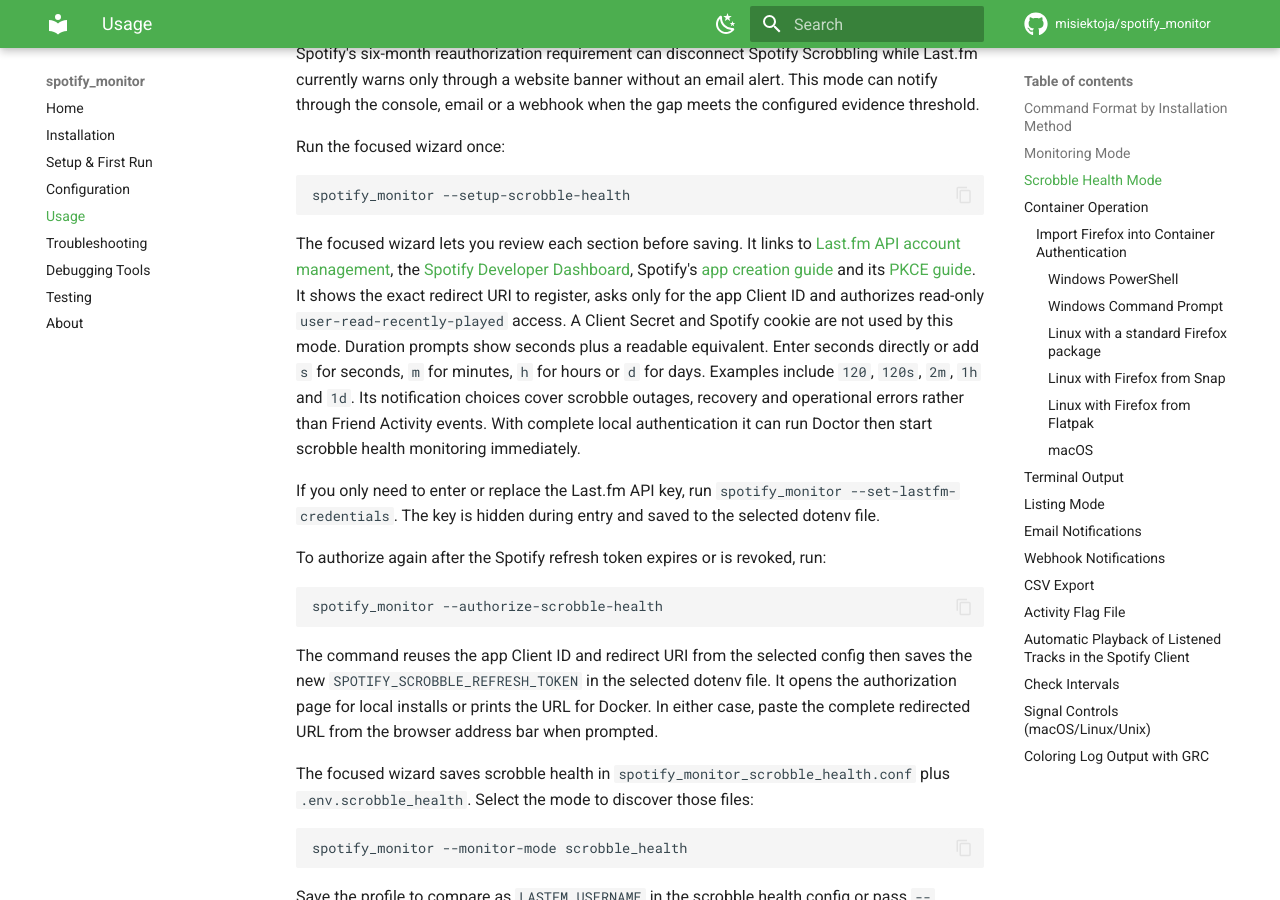
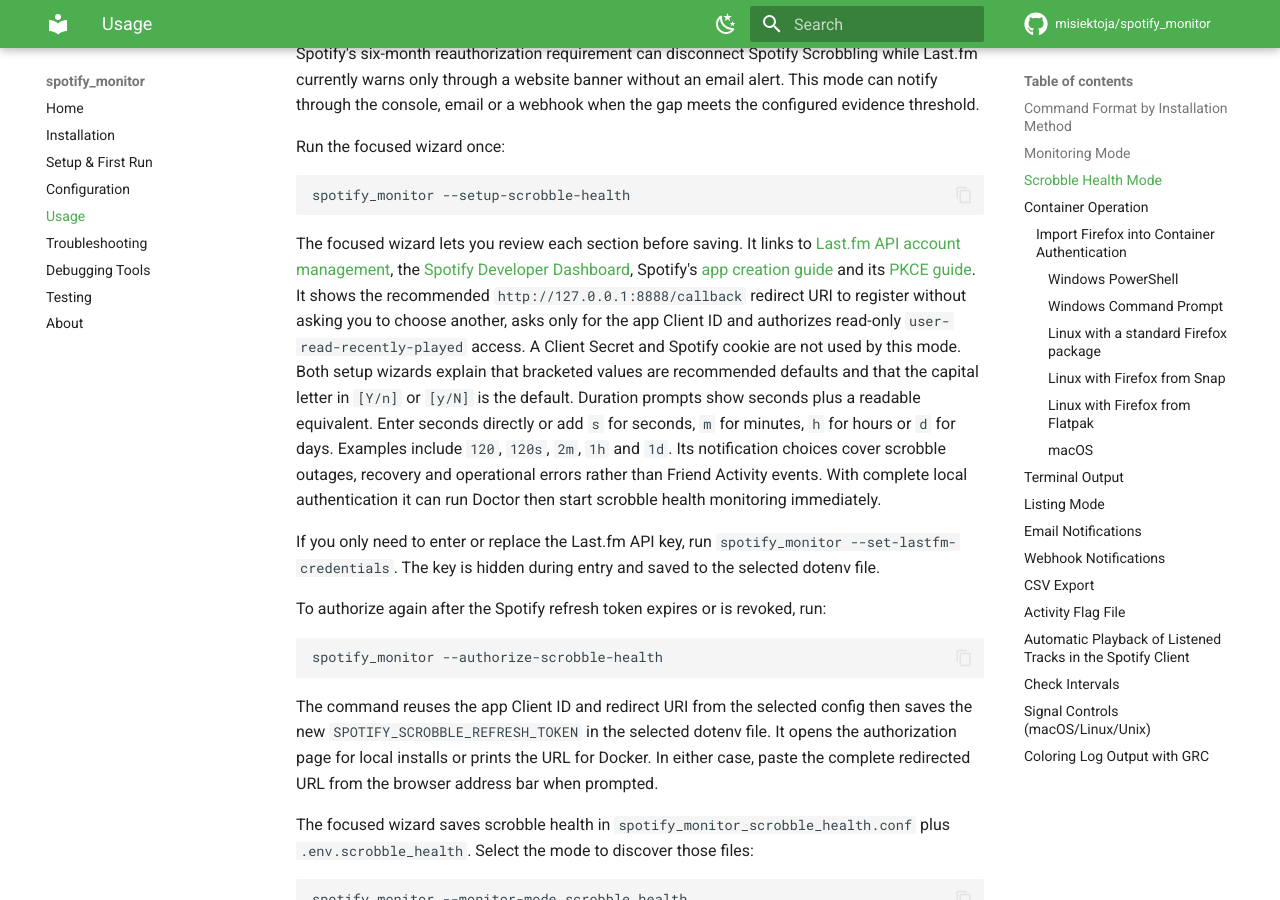
Before and after one commit to misiektoja/spotify_monitor, an MkDocs documentation site: the page built from docs/usage.md, in a window 1280 px wide and 900 px high, scrolled down 2411 px. Built offline with MkDocs 1.6.1 and Material for MkDocs 9.7.7, drawn with Linux system fonts in a browser that asks for light colours; comment, search, counter and statistics services are not loaded.

Commit message:
docs(usage): describe simplified scrobble setup

````diff
--- a/docs/usage.md
+++ b/docs/usage.md
@@ -87,7 +87,7 @@
 spotify_monitor --setup-scrobble-health
 ```
 
-The focused wizard lets you review each section before saving. It links to [Last.fm API account management](https://www.last.fm/api/accounts), the [Spotify Developer Dashboard](https://developer.spotify.com/dashboard), Spotify's [app creation guide](https://developer.spotify.com/documentation/web-api/concepts/apps) and its [PKCE guide](https://developer.spotify.com/documentation/web-api/tutorials/code-pkce-flow). It shows the exact redirect URI to register, asks only for the app Client ID and authorizes read-only `user-read-recently-played` access. A Client Secret and Spotify cookie are not used by this mode. Duration prompts show seconds plus a readable equivalent. Enter seconds directly or add `s` for seconds, `m` for minutes, `h` for hours or `d` for days. Examples include `120`, `120s`, `2m`, `1h` and `1d`. Its notification choices cover scrobble outages, recovery and operational errors rather than Friend Activity events. With complete local authentication it can run Doctor then start scrobble health monitoring immediately.
+The focused wizard lets you review each section before saving. It links to [Last.fm API account management](https://www.last.fm/api/accounts), the [Spotify Developer Dashboard](https://developer.spotify.com/dashboard), Spotify's [app creation guide](https://developer.spotify.com/documentation/web-api/concepts/apps) and its [PKCE guide](https://developer.spotify.com/documentation/web-api/tutorials/code-pkce-flow). It shows the recommended `http://127.0.0.1:8888/callback` redirect URI to register without asking you to choose another, asks only for the app Client ID and authorizes read-only `user-read-recently-played` access. A Client Secret and Spotify cookie are not used by this mode. Both setup wizards explain that bracketed values are recommended defaults and that the capital letter in `[Y/n]` or `[y/N]` is the default. Duration prompts show seconds plus a readable equivalent. Enter seconds directly or add `s` for seconds, `m` for minutes, `h` for hours or `d` for days. Examples include `120`, `120s`, `2m`, `1h` and `1d`. Its notification choices cover scrobble outages, recovery and operational errors rather than Friend Activity events. With complete local authentication it can run Doctor then start scrobble health monitoring immediately.
 
 If you only need to enter or replace the Last.fm API key, run `spotify_monitor --set-lastfm-credentials`. The key is hidden during entry and saved to the selected dotenv file.
 
````
